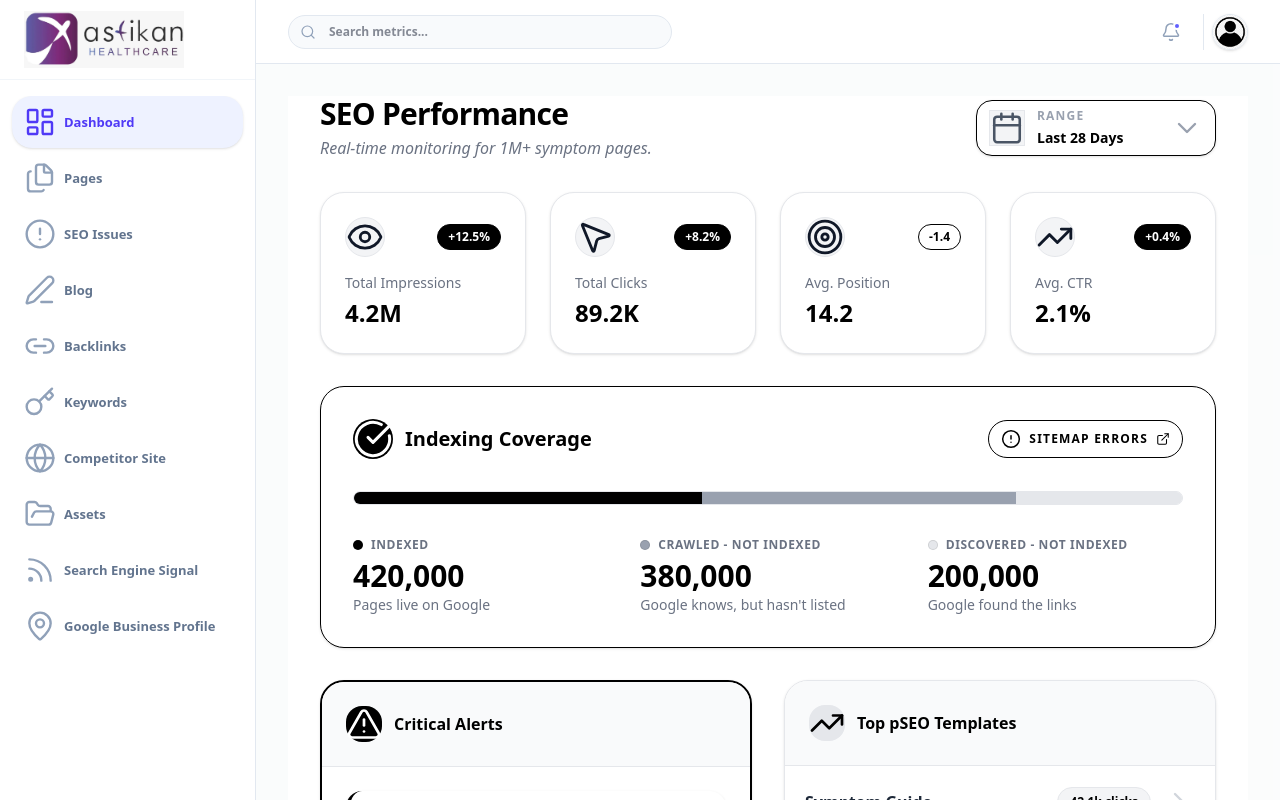
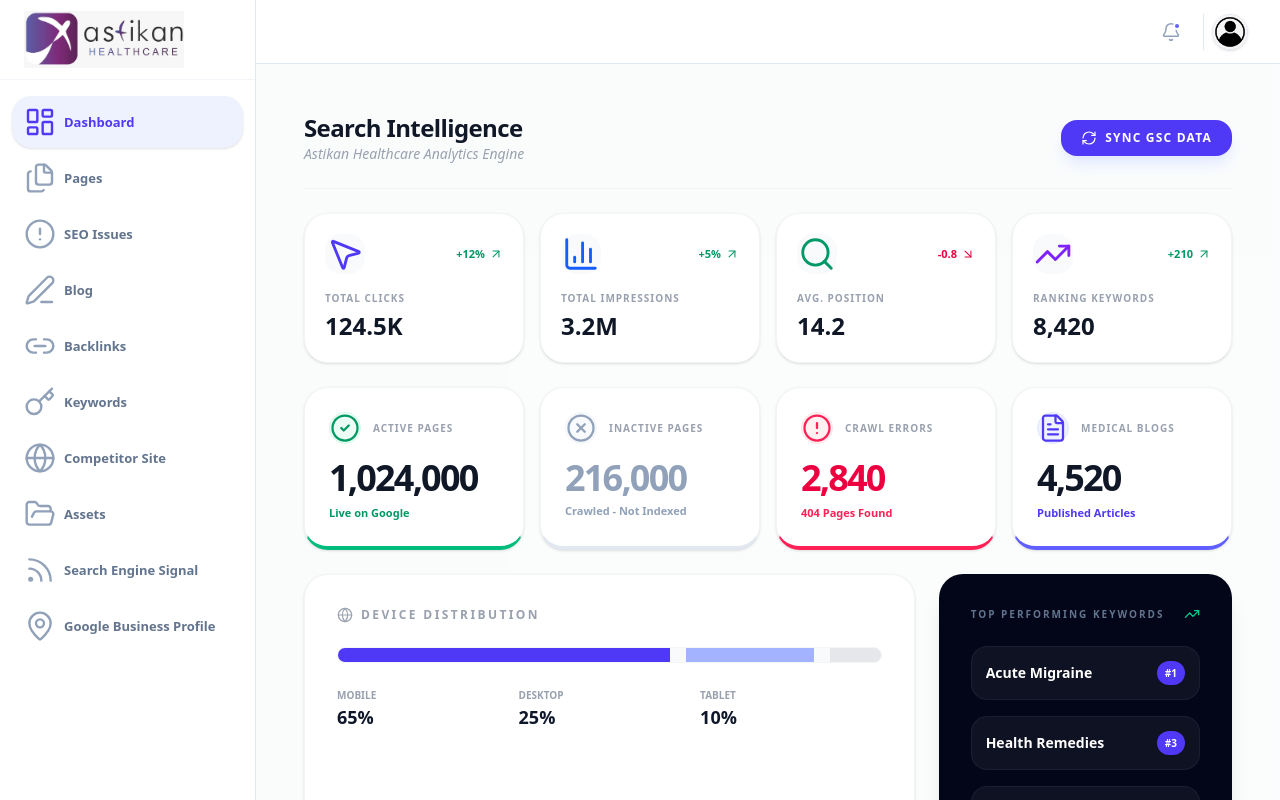
Before and after one commit to meharrykingston/astifront, a Next.js app: page /seo in a window 1280 px wide. Built offline with nearby package versions, Linux system fonts and the light colour scheme.

Commit message:
Designed Dashboard Page

```diff
--- a/src/app/(admin)/layout.tsx
+++ b/src/app/(admin)/layout.tsx
@@ -108,17 +108,6 @@ export default function AdminLayout({ children }: { children: React.ReactNode })
               <Menu size={20} />
             </button>
 
-            {/* Desktop Search Bar */}
-            <div className="relative w-full max-w-sm group hidden sm:block">
-              <div className="absolute left-3 top-1/2 -translate-y-1/2 w-4 h-4 text-slate-400 flex items-center justify-center group-focus-within:text-indigo-500 transition-colors">
-                <Search size={16} strokeWidth={2.5} />
-              </div>
-              <input
-                type="text"
-                placeholder="Search metrics..."
-                className="w-full pl-10 pr-4 py-2 bg-slate-50 border border-slate-200 rounded-xl text-xs font-bold transition-all outline-none focus:bg-white focus:ring-4 focus:ring-indigo-100 focus:border-indigo-300"
-              />
-            </div>
           </div>
 
           <div className="flex items-center space-x-3">
--- a/src/app/(admin)/seo/page.tsx
+++ b/src/app/(admin)/seo/page.tsx
@@ -1,170 +1,166 @@
 "use client";
 import React from 'react';
 import {
+  BarChart3,
+  FileText,
+  AlertCircle,
+  MousePointer2,
   TrendingUp,
-  MousePointer2,
-  Eye,
-  Target,
-  CheckCircle,
-  Clock,
-  AlertTriangle,
-  ExternalLink,
-  ChevronRight,
-  Calendar,
-  ChevronDown,
-  AlertCircle
+  Search,
+  Globe,
+  ArrowUpRight,
+  ArrowDownRight,
+  RefreshCw,
+  CheckCircle2,
+  XCircle
 } from 'lucide-react';
 
 export default function SEODashboard() {
 
-  const stats = [
-    { label: 'Total Impressions', value: '4.2M', growth: '+12.5%', icon: Eye, color: 'text-gray-900', bg: 'bg-gray-100' },
-    { label: 'Total Clicks', value: '89.2K', growth: '+8.2%', icon: MousePointer2, color: 'text-gray-900', bg: 'bg-gray-100' },
-    { label: 'Avg. Position', value: '14.2', growth: '-1.4', icon: Target, color: 'text-gray-900', bg: 'bg-gray-100' },
-    { label: 'Avg. CTR', value: '2.1%', growth: '+0.4%', icon: TrendingUp, color: 'text-gray-900', bg: 'bg-gray-100' },
-  ];
-
-
-  const indexingData = [
-    { status: 'Indexed', count: '420,000', color: 'bg-black', description: 'Pages live on Google' },
-    { status: 'Crawled - Not Indexed', count: '380,000', color: 'bg-gray-400', description: 'Google knows, but hasn\'t listed' },
-    { status: 'Discovered - Not Indexed', count: '200,000', color: 'bg-gray-200', description: 'Google found the links' },
+  const gscMetrics = [
+    { label: 'Total Clicks', value: '124.5K', change: '+12%', icon: MousePointer2, color: 'text-indigo-600' },
+    { label: 'Total Impressions', value: '3.2M', change: '+5%', icon: BarChart3, color: 'text-blue-600' },
+    { label: 'Avg. Position', value: '14.2', change: '-0.8', icon: Search, color: 'text-emerald-600' },
+    { label: 'Ranking Keywords', value: '8,420', change: '+210', icon: TrendingUp, color: 'text-violet-600' },
   ];
 
   return (
-    <div className="max-w-7xl mx-auto space-y-6 sm:space-y-8 pb-10 px-4 sm:px-6 lg:px-8 bg-white min-h-screen">
+    <div className="max-w-400 mx-auto space-y-6 pb-10 px-4">
 
-      <div className="flex flex-col lg:flex-row lg:items-center justify-between gap-6">
-        <div className="space-y-1">
-          <h1 className="text-2xl sm:text-3xl font-bold text-black tracking-tight">SEO Performance</h1>
-          <p className="text-sm sm:text-base text-gray-500 font-medium italic">Real-time monitoring for 1M+ symptom pages.</p>
+      {/* 1. Header */}
+      <div className="flex flex-col sm:flex-row sm:items-center justify-between gap-4 border-b border-gray-100 pb-6 mt-4">
+        <div>
+          <h1 className="text-2xl font-bold text-gray-900 tracking-tight">Search Intelligence</h1>
+          <p className="text-sm text-gray-400 font-medium italic">Astikan Healthcare Analytics Engine</p>
         </div>
+        <button className="flex items-center gap-2 px-5 py-2.5 bg-indigo-600 text-white rounded-2xl text-xs font-black hover:bg-indigo-700 transition-all shadow-lg shadow-indigo-100 shrink-0 uppercase tracking-widest">
+          {/* ICON CAGE */}
+          <div className="w-4 h-4 flex items-center justify-center shrink-0">
+             <RefreshCw size={14} />
+          </div>
+          Sync GSC Data
+        </button>
+      </div>
 
-        <div className="flex flex-col sm:flex-row items-stretch sm:items-center gap-4">
-          <button className="flex items-center justify-between w-full md:w-60 h-14 bg-white border border-black px-3 rounded-2xl hover:bg-black hover:text-white transition-all shadow-sm group shrink-0">
-            <div className="flex items-center gap-3 overflow-hidden">
-              <div className="w-9 h-9 bg-gray-100 flex items-center justify-center shrink-0 border border-gray-200 overflow-hidden group-hover:bg-gray-800">
-                <Calendar size={18} className="text-gray-600 group-hover:text-white transition-colors shrink-0" />
+      {/* 2. Top GSC Row */}
+      <div className="grid grid-cols-1 sm:grid-cols-2 lg:grid-cols-4 gap-4">
+        {gscMetrics.map((stat) => (
+          <div key={stat.label} className="bg-white p-5 rounded-3xl border border-gray-100 shadow-sm transition-all group">
+            <div className="flex items-center justify-between mb-4">
+              {/* ICON CAGE */}
+              <div className={`w-10 h-10 flex items-center justify-center bg-gray-50 ${stat.color} rounded-2xl shrink-0 border border-gray-50`}>
+                <stat.icon size={18} strokeWidth={2.5} className="shrink-0" />
               </div>
-
-              <div className="flex flex-col items-start justify-center leading-none">
-                <span className="text-xs font-black text-gray-400 uppercase tracking-widest mb-1 group-hover:text-gray-300">Range</span>
-                <span className="text-sm sm:text-sm font-bold text-black whitespace-nowrap truncate group-hover:text-white">Last 28 Days</span>
+              <div className={`flex items-center gap-1 text-[11px] font-black ${stat.change.startsWith('+') ? 'text-emerald-600' : 'text-rose-600'}`}>
+                {stat.change}
+                {/* ICON CAGE */}
+                <div className="w-3.5 h-3.5 flex items-center justify-center shrink-0">
+                   {stat.change.startsWith('+') ? <ArrowUpRight size={14} /> : <ArrowDownRight size={14} />}
+                </div>
               </div>
             </div>
-
-            <div className="w-8 h-8 flex items-center justify-center shrink-0">
-              <ChevronDown size={14} className="text-gray-400 group-hover:text-white transition-colors shrink-0" />
-            </div>
-          </button>
-        </div>
-      </div>
-
-      {/* Analytics Stats Grid */}
-      <div className="grid grid-cols-2 lg:grid-cols-4 gap-3 sm:gap-6">
-        {stats.map((stat) => (
-          <div key={stat.label} className="bg-white p-4 sm:p-6 rounded-2xl sm:rounded-3xl border border-gray-200 shadow-sm hover:border-black transition-all">
-            <div className="flex items-center justify-between mb-3 sm:mb-4">
-              <div className={`w-9 h-9 sm:w-10 sm:h-10 rounded-lg sm:rounded-xl ${stat.bg} ${stat.color} flex items-center justify-center shrink-0 border border-gray-200`}>
-                <stat.icon size={18} className="sm:w-5 sm:h-5" />
-              </div>
-              <span className={`text-[10px] sm:text-xs font-bold px-2 py-0.5 sm:px-2.5 sm:py-1 rounded-md sm:rounded-lg border ${stat.growth.startsWith('+') ? 'bg-black text-white border-black' : 'bg-white text-black border-black'}`}>
-                {stat.growth}
-              </span>
-            </div>
-            <p className="text-xs sm:text-sm text-gray-500 font-medium truncate">{stat.label}</p>
-            <p className="text-xl sm:text-2xl font-bold text-black mt-0.5 sm:mt-1">{stat.value}</p>
+            <p className="text-[10px] font-black text-gray-400 uppercase tracking-widest">{stat.label}</p>
+            <p className="text-2xl font-black text-gray-900 mt-1">{stat.value}</p>
           </div>
         ))}
       </div>
 
-      {/* Indexing Section */}
-      <div className="bg-white p-5 sm:p-8 rounded-2xl sm:rounded-3xl border border-black shadow-sm">
-        <div className="flex flex-col sm:flex-row sm:items-center justify-between mb-6 sm:mb-8 gap-4">
-          <h3 className="font-bold text-lg sm:text-xl text-black flex items-center gap-3">
-            <div className="w-9 h-9 sm:w-10 sm:h-10 bg-black text-white rounded-lg sm:rounded-xl flex items-center justify-center shrink-0">
-              <CheckCircle size={18} className="sm:w-5 sm:h-5" />
+      {/* 3. Status & Health (Enhanced Visibility Cards) */}
+      <div className="grid grid-cols-1 md:grid-cols-2 lg:grid-cols-4 gap-4">
+
+        {/* Active Pages */}
+        <div className="bg-white p-6 rounded-3xl border border-gray-100 shadow-sm border-b-4 border-b-emerald-500">
+          <div className="flex items-center gap-3 mb-4">
+            <div className="w-8 h-8 rounded-xl bg-emerald-50 text-emerald-600 flex items-center justify-center shrink-0 border border-emerald-100">
+              <CheckCircle2 size={18} className="shrink-0" />
             </div>
-            <span>Indexing Coverage</span>
-          </h3>
-
-          <button className="inline-flex items-center self-start sm:self-center gap-2 px-3 py-2 bg-white text-black rounded-xl hover:bg-black hover:text-white transition-all border border-black shrink-0">
-            <div className="w-5 h-5 flex items-center justify-center shrink-0">
-              <AlertCircle size={16} strokeWidth={2.5} />
-            </div>
-            <span className="text-[10px] sm:text-xs font-black whitespace-nowrap tracking-wide sm:tracking-widest uppercase">
-              Sitemap Errors
-            </span>
-            <ExternalLink size={14} />
-          </button>
+            <span className="text-[10px] font-black uppercase tracking-widest text-gray-400">Active Pages</span>
+          </div>
+          <p className="text-4xl font-black text-gray-900 tracking-tighter leading-none">1,024,000</p>
+          <p className="text-[11px] font-bold text-emerald-600 mt-2">Live on Google</p>
         </div>
 
-        {/* Grayscale distribution bar */}
-        <div className="h-3 sm:h-3.5 w-full bg-gray-100 rounded-full flex overflow-hidden mb-6 sm:mb-8 border border-gray-200">
-          <div className="h-full bg-black w-[42%]" />
-          <div className="h-full bg-gray-400 w-[38%]" />
-          <div className="h-full bg-gray-200 w-[20%]" />
+        {/* Inactive Pages */}
+        <div className="bg-white p-6 rounded-3xl border border-gray-100 shadow-sm border-b-4 border-b-slate-200">
+          <div className="flex items-center gap-3 mb-4">
+            <div className="w-8 h-8 rounded-xl bg-slate-50 text-slate-400 flex items-center justify-center shrink-0 border border-slate-100">
+              <XCircle size={18} className="shrink-0" />
+            </div>
+            <span className="text-[10px] font-black uppercase tracking-widest text-gray-400">Inactive Pages</span>
+          </div>
+          <p className="text-4xl font-black text-slate-400 tracking-tighter leading-none">216,000</p>
+          <p className="text-[11px] font-bold text-slate-400 mt-2 text-balance leading-tight">Crawled - Not Indexed</p>
         </div>
 
-        <div className="grid grid-cols-1 sm:grid-cols-3 gap-5 sm:gap-8">
-          {indexingData.map((data) => (
-            <div key={data.status}>
-              <div className="flex items-center gap-2 mb-1.5 sm:mb-2">
-                <div className={`w-2 h-2 sm:w-2.5 sm:h-2.5 rounded-full ${data.color} border border-black/10`} />
-                <span className="text-[10px] sm:text-xs font-bold text-gray-500 uppercase tracking-wider">{data.status}</span>
-              </div>
-              <p className="text-2xl sm:text-3xl font-black text-black leading-none mb-0.5 sm:mb-1">{data.count}</p>
-              <p className="text-xs sm:text-sm text-gray-500 font-medium">{data.description}</p>
+        {/* 404 Pages */}
+        <div className="bg-white p-6 rounded-3xl border border-gray-100 shadow-sm border-b-4 border-b-rose-500">
+          <div className="flex items-center gap-3 mb-4">
+            <div className="w-8 h-8 rounded-xl bg-rose-50 text-rose-500 flex items-center justify-center shrink-0 border border-rose-100">
+              <AlertCircle size={18} className="shrink-0" />
             </div>
-          ))}
+            <span className="text-[10px] font-black uppercase tracking-widest text-gray-400">Crawl Errors</span>
+          </div>
+          <p className="text-4xl font-black text-rose-600 tracking-tighter leading-none">2,840</p>
+          <p className="text-[11px] font-bold text-rose-500 mt-2">404 Pages Found</p>
         </div>
+
+        {/* Blogs */}
+        <div className="bg-white p-6 rounded-3xl border border-gray-100 shadow-sm border-b-4 border-b-indigo-500">
+          <div className="flex items-center gap-3 mb-4">
+            <div className="w-8 h-8 rounded-xl bg-indigo-50 text-indigo-600 flex items-center justify-center shrink-0 border border-indigo-100">
+              <FileText size={18} className="shrink-0" />
+            </div>
+            <span className="text-[10px] font-black uppercase tracking-widest text-gray-400">Medical Blogs</span>
+          </div>
+          <p className="text-4xl font-black text-gray-900 tracking-tighter leading-none">4,520</p>
+          <p className="text-[11px] font-bold text-indigo-600 mt-2">Published Articles</p>
+        </div>
+
       </div>
 
-      {/* Lower Dashboard Sections */}
-      <div className="grid grid-cols-1 lg:grid-cols-2 gap-6 sm:gap-8">
-        <div className="bg-white rounded-2xl sm:rounded-3xl border-2 border-black shadow-sm overflow-hidden">
-          <div className="p-5 sm:p-6 border-b border-gray-200 bg-gray-50 flex items-center gap-3">
-            <div className="w-8 h-8 sm:w-9 sm:h-9 flex items-center justify-center shrink-0 text-white bg-black rounded-lg">
-              <AlertTriangle size={18} className="sm:w-5 sm:h-5" />
+      {/* 4. Footer Keywords Section */}
+      <div className="grid grid-cols-1 lg:grid-cols-3 gap-6">
+        <div className="lg:col-span-2 bg-white rounded-3xl border border-gray-100 p-8 shadow-sm">
+          <h3 className="text-xs font-black uppercase tracking-[0.2em] text-gray-400 mb-6 flex items-center gap-2">
+            <div className="w-4 h-4 flex items-center justify-center shrink-0">
+               <Globe size={14} />
             </div>
-            <h4 className="font-bold text-black text-sm sm:text-base">Critical Alerts</h4>
+            Device Distribution
+          </h3>
+          <div className="flex gap-4 h-4 rounded-full overflow-hidden bg-gray-50 border border-gray-100">
+            <div className="bg-indigo-600 w-[65%]" />
+            <div className="bg-indigo-300 w-[25%]" />
+            <div className="bg-gray-200 w-[10%]" />
           </div>
-          <div className="p-5 sm:p-6">
-            <div className="flex gap-3 sm:gap-4 p-3 sm:p-4 rounded-xl sm:rounded-2xl bg-white border-l-4 border-black items-start shadow-sm">
-              <div className="w-4 h-4 sm:w-5 sm:h-5 mt-0.5 text-black shrink-0">
-                <Clock size={16} className="sm:w-4 sm:h-4" />
-              </div>
-              <div>
-                <p className="text-xs sm:text-sm font-bold text-black uppercase tracking-tight">404 Errors Spiked</p>
-                <p className="text-xs sm:text-sm text-gray-600 mt-0.5 sm:mt-1 font-medium">2.4k pages returned 404 in the last 24 hours.</p>
-              </div>
-            </div>
+          <div className="grid grid-cols-3 mt-6">
+            <div><p className="text-[10px] font-black text-gray-400 uppercase">Mobile</p><p className="text-lg font-bold">65%</p></div>
+            <div><p className="text-[10px] font-black text-gray-400 uppercase">Desktop</p><p className="text-lg font-bold">25%</p></div>
+            <div><p className="text-[10px] font-black text-gray-400 uppercase">Tablet</p><p className="text-lg font-bold">10%</p></div>
           </div>
         </div>
 
-        {/* pSEO Performance by Template */}
-        <div className="bg-white rounded-2xl sm:rounded-3xl border border-gray-200 shadow-sm overflow-hidden flex flex-col">
-          <div className="p-5 sm:p-6 border-b border-gray-200 bg-gray-50 font-bold text-black flex items-center gap-3">
-            <div className="w-8 h-8 sm:w-9 sm:h-9 flex items-center justify-center shrink-0 text-black bg-gray-200 rounded-lg">
-              <TrendingUp size={18} className="sm:w-5 sm:h-5" />
+        <div className="bg-slate-950 text-white rounded-3xl p-8 shadow-xl">
+          <div className="flex items-center justify-between mb-6">
+            <h3 className="text-[10px] font-black uppercase tracking-[0.2em] text-slate-500">Top Performing Keywords</h3>
+            <div className="w-4 h-4 flex items-center justify-center shrink-0 text-emerald-400">
+               <TrendingUp size={16} />
             </div>
-            <span className="text-sm sm:text-base">Top pSEO Templates</span>
           </div>
-          <div className="divide-y divide-gray-100 flex-1">
-            {['Symptom Guide', 'Condition Deep Dive', 'Doctor Discovery'].map((name) => (
-              <div key={name} className="p-4 sm:p-5 flex items-center justify-between hover:bg-black hover:text-white transition-all cursor-pointer group">
-                <span className="font-semibold text-gray-800 group-hover:text-white transition-colors text-sm sm:text-base truncate pr-2">{name}</span>
-                <div className="flex items-center gap-2 sm:gap-3 shrink-0">
-                  <span className="text-[10px] sm:text-xs font-bold text-black bg-gray-100 group-hover:bg-white/20 group-hover:text-white px-2 sm:px-3 py-1 sm:py-1.5 rounded-md sm:rounded-lg border border-gray-200 transition-colors whitespace-nowrap">42.1k clicks</span>
-                  <div className="w-7 h-7 sm:w-8 sm:h-8 flex items-center justify-center rounded-full text-gray-300 group-hover:text-white transition-all">
-                    <ChevronRight size={16} className="sm:w-4.5 sm:h-4.5" />
-                  </div>
-                </div>
+          <div className="space-y-4">
+            {[
+              { kw: 'Acute Migraine', pos: '#1' },
+              { kw: 'Health Remedies', pos: '#3' },
+              { kw: 'Astikan Health', pos: '#1' },
+            ].map((k, i) => (
+              <div key={i} className="flex items-center justify-between p-3.5 bg-white/5 rounded-2xl border border-white/5 group hover:bg-white/10 transition-colors">
+                <span className="text-sm font-bold truncate pr-4">{k.kw}</span>
+                <span className="text-[10px] font-black bg-indigo-600 px-2 py-1 rounded-lg shrink-0">{k.pos}</span>
               </div>
             ))}
           </div>
         </div>
       </div>
+
     </div>
   );
 }
--- a/src/app/(admin)/seo/pages/page.tsx
+++ b/src/app/(admin)/seo/pages/page.tsx
@@ -1,9 +1,122 @@
-import React from 'react'
+"use client";
+import React from 'react';
+import {
+  Plus,
+  Upload,
+  Search,
+  Filter,
+  MoreHorizontal,
+  ExternalLink,
+  FileText,
+  CheckCircle2,
+  Clock
+} from 'lucide-react';
 
-const page = () => {
+export default function PagesManager() {
+
+  const pageData = [
+    { title: "Acute Migraine Symptoms", slug: "/symptoms/acute-migraine", status: "Active", type: "pSEO", date: "Mar 12, 2026" },
+    { title: "Best Remedies for Back Pain", slug: "/symptoms/back-pain-relief", status: "Active", type: "pSEO", date: "Mar 11, 2026" },
+    { title: "Understanding Viral Fever", slug: "/symptoms/viral-fever", status: "Pending", type: "Blog", date: "Mar 10, 2026" },
+  ];
+
   return (
-    <div>page</div>
-  )
+    <div className="space-y-6">
+
+      {/* 1. Top Action Bar */}
+      <div className="flex flex-col md:flex-row md:items-center justify-between gap-4">
+        {/* BIG SEARCH INPUT */}
+        <div className="relative w-full md:max-w-xl group">
+          <div className="absolute left-4 top-1/2 -translate-y-1/2 w-4 h-4 flex items-center justify-center text-gray-400 group-focus-within:text-indigo-600 transition-colors shrink-0">
+            <Search size={16} strokeWidth={2.5} />
+          </div>
+          <input
+            type="text"
+            placeholder="Search through 1.2M pages (by title or slug)..."
+            className="w-full pl-12 pr-4 py-4 bg-white border border-gray-200 rounded-2xl text-sm font-bold shadow-sm focus:outline-none focus:ring-4 focus:ring-indigo-50 focus:border-indigo-600 transition-all"
+          />
+        </div>
+
+        {/* BUTTONS */}
+        <div className="flex items-center gap-3 shrink-0">
+          <button className="flex-1 md:flex-none flex items-center justify-center gap-2 px-6 py-3.5 bg-white border border-gray-200 text-gray-700 rounded-2xl text-xs font-black uppercase tracking-widest hover:bg-gray-50 transition-all shadow-sm">
+            <div className="w-4 h-4 flex items-center justify-center shrink-0">
+               <Upload size={14} strokeWidth={2.5} />
+            </div>
+            Upload Page
+          </button>
+          <button className="flex-1 md:flex-none flex items-center justify-center gap-2 px-6 py-3.5 bg-indigo-600 text-white rounded-2xl text-xs font-black uppercase tracking-widest hover:bg-indigo-700 transition-all shadow-lg shadow-indigo-100">
+            <div className="w-4 h-4 flex items-center justify-center shrink-0">
+               <Plus size={14} strokeWidth={3} />
+            </div>
+            Create Page
+          </button>
+        </div>
+      </div>
+
+      {/* 2. Page List Table */}
+      <div className="bg-white rounded-3xl border border-gray-100 shadow-sm overflow-hidden">
+        <div className="p-6 border-b border-gray-50 flex items-center justify-between">
+          <h3 className="text-xs font-black text-gray-400 uppercase tracking-widest">Live Indexing Inventory</h3>
+          <button className="w-8 h-8 flex items-center justify-center text-gray-400 hover:bg-gray-50 rounded-lg transition-colors shrink-0">
+            <Filter size={16} />
+          </button>
+        </div>
+
+        <div className="overflow-x-auto">
+          <table className="w-full text-left border-collapse">
+            <thead>
+              <tr className="bg-gray-50/50">
+                <th className="px-8 py-4 text-[10px] font-black text-gray-400 uppercase tracking-widest">Page Name</th>
+                <th className="px-8 py-4 text-[10px] font-black text-gray-400 uppercase tracking-widest">Status</th>
+                <th className="px-8 py-4 text-[10px] font-black text-gray-400 uppercase tracking-widest">Type</th>
+                <th className="px-8 py-4 text-[10px] font-black text-gray-400 uppercase tracking-widest">Last Updated</th>
+                <th className="px-8 py-4"></th>
+              </tr>
+            </thead>
+            <tbody className="divide-y divide-gray-50">
+              {pageData.map((page, i) => (
+                <tr key={i} className="hover:bg-gray-50/30 transition-colors group">
+                  <td className="px-8 py-5">
+                    <div className="flex items-center gap-4">
+                      <div className="w-10 h-10 rounded-xl bg-indigo-50 text-indigo-600 flex items-center justify-center shrink-0">
+                        <FileText size={18} />
+                      </div>
+                      <div>
+                        <p className="text-sm font-bold text-gray-900 leading-tight">{page.title}</p>
+                        <p className="text-[11px] font-medium text-gray-400 mt-0.5">{page.slug}</p>
+                      </div>
+                    </div>
+                  </td>
+                  <td className="px-8 py-5">
+                    <div className="flex items-center gap-2">
+                      <div className="w-4 h-4 flex items-center justify-center shrink-0">
+                        {page.status === 'Active' ? <CheckCircle2 size={14} className="text-emerald-500" /> : <Clock size={14} className="text-amber-500" />}
+                      </div>
+                      <span className={`text-[11px] font-black uppercase tracking-tighter ${page.status === 'Active' ? 'text-emerald-600' : 'text-amber-600'}`}>
+                        {page.status}
+                      </span>
+                    </div>
+                  </td>
+                  <td className="px-8 py-5 text-xs font-bold text-gray-500">{page.type}</td>
+                  <td className="px-8 py-5 text-xs font-bold text-gray-400">{page.date}</td>
+                  <td className="px-8 py-5 text-right">
+                    <div className="flex items-center justify-end gap-2">
+                      <button className="p-2 text-gray-300 hover:text-indigo-600 transition-colors shrink-0">
+                        <ExternalLink size={16} />
+                      </button>
+                      <button className="p-2 text-gray-300 hover:text-gray-600 transition-colors shrink-0">
+                        <MoreHorizontal size={16} />
+                      </button>
+                    </div>
+                  </td>
+                </tr>
+              ))}
+            </tbody>
+          </table>
+        </div>
+      </div>
+
+    </div>
+  );
 }
-
-export default page
```
